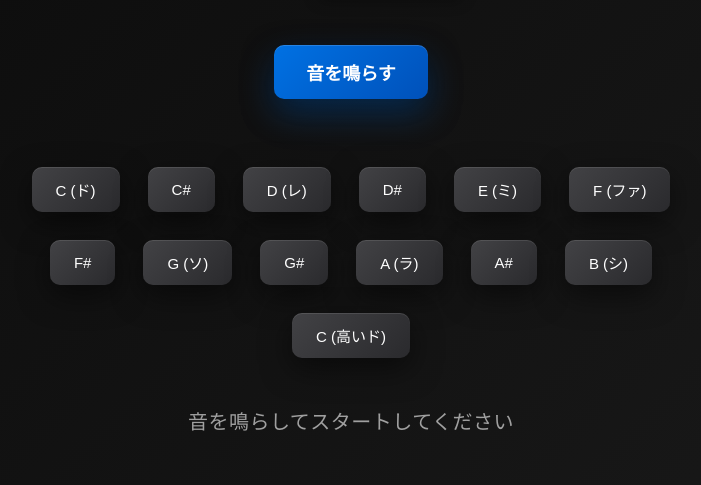
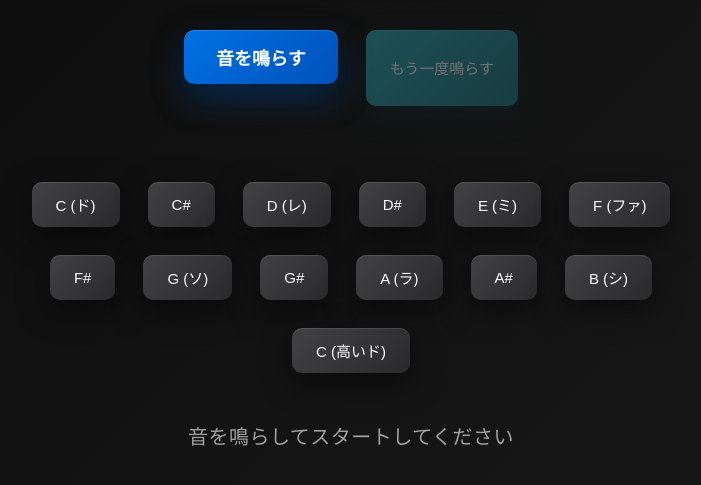
Before and after one commit to kwmtrk86-tech/guess-the-, a plain HTML site: page index.html in a window 1280 px wide. Shown: the part 263-748 px from the top of the page, without its empty margins (289-990 px from the left). Drawn offline with Linux system fonts and the light colour scheme.

Commit message:
ボタボタン追加
Co-authored-by: Copilot <copilot@github.com>

```diff
--- a/index.html
+++ b/index.html
@@ -5,14 +5,16 @@
     <meta name="viewport" content="width=device-width, initial-scale=1.0" />
     <title>音当てゲーム（C4〜C5）</title>
     <style>
-      @import url('https://fonts.googleapis.com/css2?family=Inter:wght@400;500;600;700&display=swap');
+      @import url("https://fonts.googleapis.com/css2?family=Inter:wght@400;500;600;700&display=swap");
       * {
         -webkit-font-smoothing: antialiased;
         -moz-osx-font-smoothing: grayscale;
       }
 
       body {
-        font-family: -apple-system, BlinkMacSystemFont, 'Segoe UI', 'Helvetica Neue', Arial, sans-serif;
+        font-family:
+          -apple-system, BlinkMacSystemFont, "Segoe UI", "Helvetica Neue",
+          Arial, sans-serif;
         text-align: center;
         background: linear-gradient(135deg, #0a0a0a 0%, #1a1a1a 100%);
         color: white;
@@ -46,21 +48,27 @@
         border-radius: 10px;
         background: linear-gradient(135deg, #424245 0%, #2a2a2d 100%);
         color: white;
-        box-shadow: 0 10px 30px rgba(0, 0, 0, 0.5),
+        box-shadow:
+          0 10px 30px rgba(0, 0, 0, 0.5),
           inset 0 1px 0 rgba(255, 255, 255, 0.1);
-        transition: all 0.3s cubic-bezier(0.4, 0.0, 0.2, 1);
+        transition: all 0.3s cubic-bezier(0.4, 0, 0.2, 1);
         position: relative;
         overflow: hidden;
       }
 
       button::before {
-        content: '';
+        content: "";
         position: absolute;
         top: 0;
         left: -100%;
         width: 100%;
         height: 100%;
-        background: linear-gradient(90deg, transparent, rgba(255, 255, 255, 0.1), transparent);
+        background: linear-gradient(
+          90deg,
+          transparent,
+          rgba(255, 255, 255, 0.1),
+          transparent
+        );
         transition: left 0.5s ease;
       }
 
@@ -70,14 +78,16 @@
 
       button:hover {
         background: linear-gradient(135deg, #4a4a4d 0%, #323235 100%);
-        box-shadow: 0 15px 40px rgba(0, 0, 0, 0.6),
+        box-shadow:
+          0 15px 40px rgba(0, 0, 0, 0.6),
           inset 0 1px 0 rgba(255, 255, 255, 0.15);
         transform: translateY(-2px);
       }
 
       button:active {
         transform: translateY(0);
-        box-shadow: 0 5px 15px rgba(0, 0, 0, 0.4),
+        box-shadow:
+          0 5px 15px rgba(0, 0, 0, 0.4),
           inset 0 1px 0 rgba(255, 255, 255, 0.05);
       }
       .control-section {
@@ -104,15 +114,17 @@
         background: linear-gradient(135deg, #2a2a2d 0%, #1a1a1d 100%);
         color: white;
         cursor: pointer;
-        transition: all 0.3s cubic-bezier(0.4, 0.0, 0.2, 1);
-        box-shadow: 0 4px 15px rgba(0, 0, 0, 0.3),
+        transition: all 0.3s cubic-bezier(0.4, 0, 0.2, 1);
+        box-shadow:
+          0 4px 15px rgba(0, 0, 0, 0.3),
           inset 0 1px 0 rgba(255, 255, 255, 0.05);
       }
 
       select:hover {
         background: linear-gradient(135deg, #323235 0%, #222225 100%);
         border-color: rgba(255, 255, 255, 0.2);
-        box-shadow: 0 6px 20px rgba(0, 0, 0, 0.4),
+        box-shadow:
+          0 6px 20px rgba(0, 0, 0, 0.4),
           inset 0 1px 0 rgba(255, 255, 255, 0.08);
       }
 
@@ -127,16 +139,58 @@
         margin-bottom: 30px;
         color: white;
         padding: 14px 32px;
-        box-shadow: 0 15px 35px rgba(0, 113, 227, 0.3),
+        box-shadow:
+          0 15px 35px rgba(0, 113, 227, 0.3),
           0 10px 30px rgba(0, 0, 0, 0.5),
           inset 0 1px 0 rgba(255, 255, 255, 0.15);
       }
 
       #playBtn:hover {
         background: linear-gradient(135deg, #0077ed 0%, #0055c5 100%);
-        box-shadow: 0 20px 45px rgba(0, 113, 227, 0.4),
+        box-shadow:
+          0 20px 45px rgba(0, 113, 227, 0.4),
           0 10px 30px rgba(0, 0, 0, 0.6),
           inset 0 1px 0 rgba(255, 255, 255, 0.2);
+      }
+
+      .button-group {
+        display: flex;
+        gap: 12px;
+        justify-content: center;
+        margin-bottom: 30px;
+      }
+
+      #repeatBtn {
+        font-size: 15px;
+        font-weight: 500;
+        background: linear-gradient(135deg, #30b0c0 0%, #1f7a85 100%);
+        padding: 12px 24px;
+        box-shadow:
+          0 10px 30px rgba(48, 176, 192, 0.2),
+          0 10px 30px rgba(0, 0, 0, 0.5),
+          inset 0 1px 0 rgba(255, 255, 255, 0.1);
+      }
+
+      #repeatBtn:hover {
+        background: linear-gradient(135deg, #36bfd0 0%, #248a98 100%);
+        box-shadow:
+          0 15px 40px rgba(48, 176, 192, 0.3),
+          0 10px 30px rgba(0, 0, 0, 0.6),
+          inset 0 1px 0 rgba(255, 255, 255, 0.15);
+      }
+
+      #repeatBtn:disabled {
+        opacity: 0.4;
+        cursor: not-allowed;
+      }
+
+      #repeatBtn:disabled:hover {
+        background: linear-gradient(135deg, #30b0c0 0%, #1f7a85 100%);
+        box-shadow:
+          0 10px 30px rgba(48, 176, 192, 0.2),
+          0 10px 30px rgba(0, 0, 0, 0.5),
+          inset 0 1px 0 rgba(255, 255, 255, 0.1);
+        transform: none;
       }
       #message {
         margin-top: 40px;
@@ -192,7 +246,10 @@
         <option value="diatonic">ドレミ（7音）</option>
       </select>
     </div>
+    <div class="button-group">
       <button id="playBtn">音を鳴らす</button>
+      <button id="repeatBtn" disabled>もう一度鳴らす</button>
+    </div>
     <div id="keyboard"></div>
     <div id="message" class="info">音を鳴らしてスタートしてください</div>
 
@@ -269,6 +326,16 @@
         const msgEl = document.getElementById("message");
         msgEl.textContent = "何の音でしょう？";
         msgEl.className = "info";
+
+        // 「もう一度鳴らす」ボタンを有効にする
+        document.getElementById("repeatBtn").disabled = false;
+      });
+
+      // 「もう一度鳴らす」ボタンの処理
+      document.getElementById("repeatBtn").addEventListener("click", () => {
+        if (currentNote) {
+          playSound(currentNote.freq);
+        }
       });
 
       // キーボードを生成する関数
@@ -291,6 +358,7 @@
               msgEl.textContent = `正解！ (${note.name}) です。`;
               msgEl.className = "correct";
               currentNote = null; // 正解したらリセット
+              document.getElementById("repeatBtn").disabled = true; // 「もう一度鳴らす」を無効にする
             } else {
               msgEl.textContent = "はずれ。もう一度考えてみてください。";
               msgEl.className = "incorrect";
@@ -309,8 +377,7 @@
         generateKeyboard();
         currentNote = null;
         const msgEl = document.getElementById("message");
-        msgEl.textContent =
-          "スケールを変更しました。音を鳴らしてください。";
+        msgEl.textContent = "スケールを変更しました。音を鳴らしてください。";
         msgEl.className = "info";
       });
 
```
Lines whose indentation alone changed are shown as unchanged.
